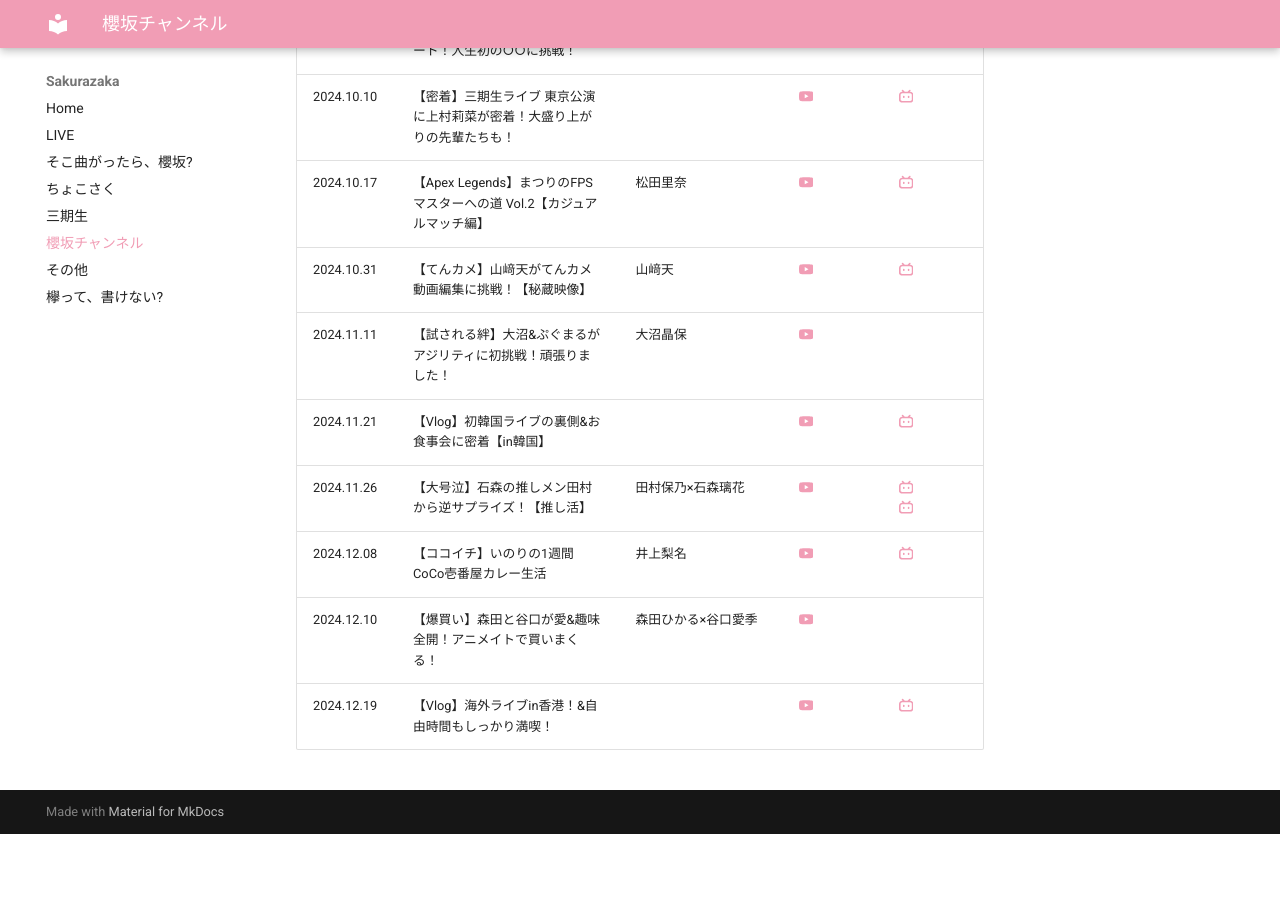
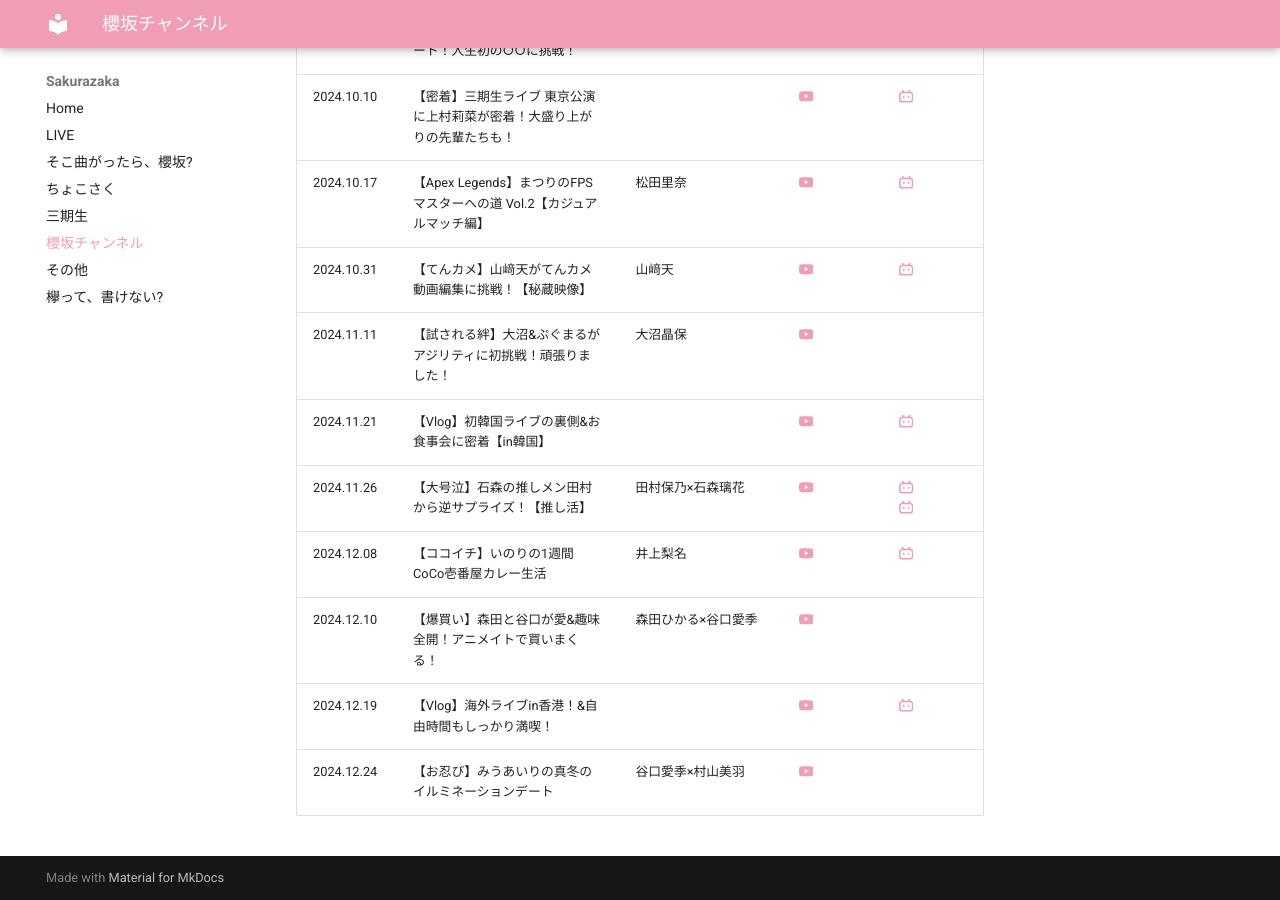
Before and after one commit to aki-192/sakura, an MkDocs documentation site: the page built from docs/yt-channel.md, in a window 1280 px wide and 900 px high, scrolled down 6152 px. Built offline with MkDocs 1.6.1 and Material for MkDocs 9.7.7, drawn with Linux system fonts in a browser that asks for light colours; before the commit the page ends 6986 px from its top, so only the background shows below that.

Commit message:
Update yt-channel.md

```diff
--- a/docs/yt-channel.md
+++ b/docs/yt-channel.md
@@ -87,3 +87,4 @@ title: 櫻坂チャンネル
 | 2024.12.08 | 【ココイチ】いのりの1週間CoCo壱番屋カレー生活 | 井上梨名 | [:simple-youtube:](https://www.youtube.com/watch?v=ggcPd-0QsGs) | [:simple-bilibili:](https://www.bilibili.com/video/BV1e9qaY2Eyy/) |
 | 2024.12.10 | 【爆買い】森田と谷口が愛&趣味全開！アニメイトで買いまくる！ | 森田ひかる×谷口愛季 | [:simple-youtube:](https://www.youtube.com/watch?v=Qzq7QjUUeGg) | |
 | 2024.12.19 | 【Vlog】海外ライブin香港！&自由時間もしっかり満喫！ | | [:simple-youtube:](https://www.youtube.com/watch?v=yyTJDXW7dEY) | [:simple-bilibili:](https://www.bilibili.com/video/BV1mXk1YpELy/) |
+| 2024.12.24 | 【お忍び】みうあいりの真冬のイルミネーションデート | 谷口愛季×村山美羽 | [:simple-youtube:](https://www.youtube.com/watch?v=1fe-r1qLIDA) | |
```
